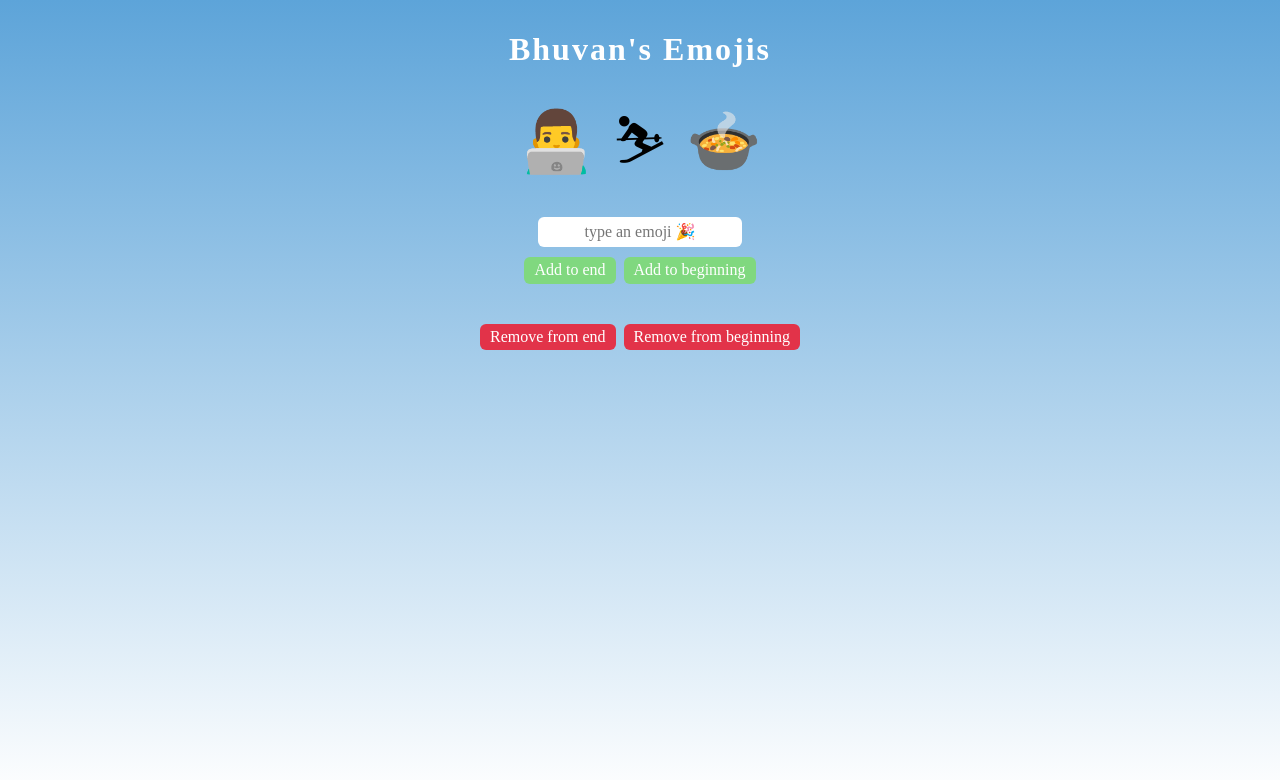
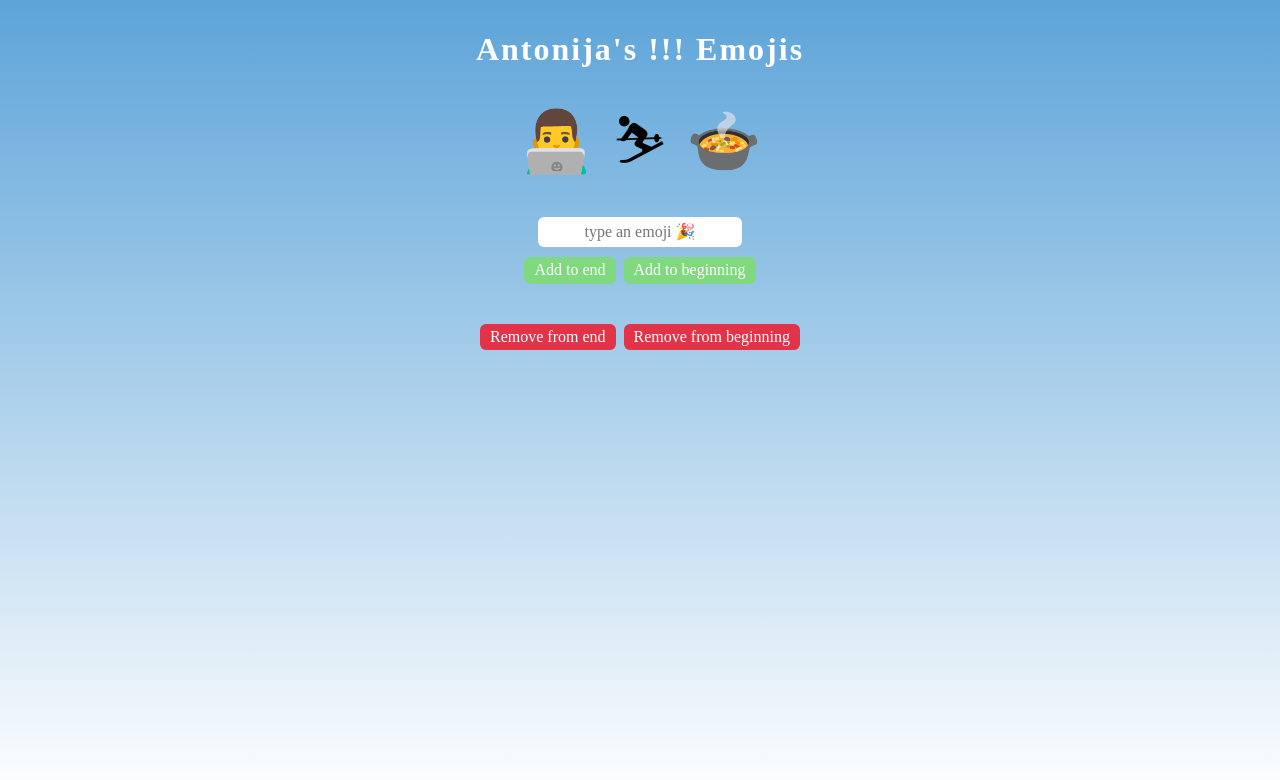
Before and after one commit to flyingcanopy/MyEmojii, a website built with webpack: page index.html in a window 1280 px wide. Built offline with nearby package versions, Linux system fonts and the light colour scheme; a web font is replaced by a local one.

Commit message:
Update index.html

```diff
--- a/index.html
+++ b/index.html
@@ -4,7 +4,7 @@
         <link href="https://fonts.googleapis.com/css2?family=Baloo&display=swap" rel="stylesheet">
     </head>
     <body>
-        <h1>Bhuvan's Emojis</h1>
+        <h1>Antonija's !!! Emojis</h1>
         <div id="emoji-container"></div>
         <input type="text" id="emoji-input" placeholder="type an emoji 🎉">
         <div class="buttons-wrapper">
```
